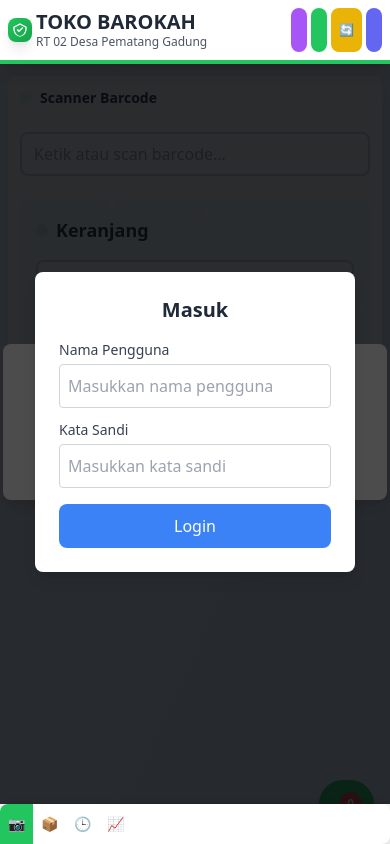
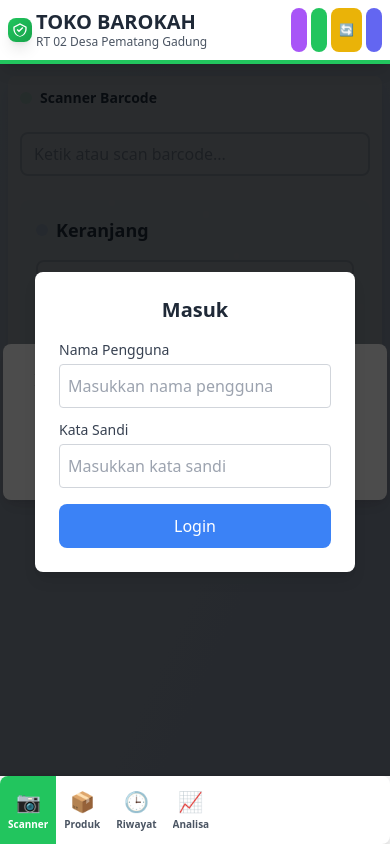
Before and after one commit to tbbarokah001-eng/latihan, a website: page index.html in a window 390 px wide. Drawn offline with nearby package versions, Linux system fonts and the light colour scheme; no server answers.

Commit message:
Add files via upload

```diff
--- a/index.html
+++ b/index.html
@@ -88,14 +88,11 @@
                 #navContainer button {
                     flex: 1 1 0 !important;
                     width: auto !important;
-                    /* Use a smaller minimum height and font size for the navigation
-                     * buttons to reduce the bar’s vertical footprint. This reverts
-                     * their size closer to the original design while still being
-                     * easily tappable. */
-                    min-height: 40px !important;
+                    /* Increase minimum height to accommodate both icon and label stacked vertically on mobile */
+                    min-height: 56px !important;
                     font-size: 14px !important;
-                    padding-top: 0.5rem !important;
-                    padding-bottom: 0.5rem !important;
+                    padding-top: 0.75rem !important;
+                    padding-bottom: 0.75rem !important;
                 }
                 #contentContainer {
                     margin-left: 0 !important;
@@ -395,22 +392,29 @@
                 <div id="navContainer" class="bg-white rounded-lg sm:rounded-xl shadow-lg mb-3 sm:mb-6">
                     <div class="flex border-b border-gray-200 overflow-x-auto">
                     <button onclick="switchTab('scanner')" id="scannerTab" class="flex-1 py-2 px-2 sm:py-4 sm:px-6 text-center font-semibold transition-colors bg-green-500 text-white rounded-tl-lg sm:rounded-tl-xl whitespace-nowrap text-xs sm:text-base">
-                         <!-- Add icon for mobile and text for desktop -->
-                         <span class="sm:hidden">📷</span>
-                         <span class="hidden sm:inline">Scanner</span>
+                        <div class="flex flex-col items-center sm:flex-row sm:items-center justify-center">
+                            <span class="text-xl">📷</span>
+                            <span class="text-[10px] sm:text-base sm:ml-2">Scanner</span>
+                        </div>
                     </button>
                     <button onclick="switchTab('products')" id="productsTab" class="flex-1 py-2 px-2 sm:py-4 sm:px-6 text-center font-semibold transition-colors text-gray-600 hover:text-green-600 hover:bg-green-50 whitespace-nowrap text-xs sm:text-base">
-                         <span class="sm:hidden">📦</span>
-                         <span class="hidden sm:inline">Produk</span>
+                        <div class="flex flex-col items-center sm:flex-row sm:items-center justify-center">
+                            <span class="text-xl">📦</span>
+                            <span class="text-[10px] sm:text-base sm:ml-2">Produk</span>
+                        </div>
                     </button>
                     <!-- Navigation tab for transaction history (Riwayat). Visible to users. -->
                     <button onclick="switchTab('history')" id="historyTab" class="flex-1 py-2 px-2 sm:py-4 sm:px-6 text-center font-semibold transition-colors text-gray-600 hover:text-green-600 hover:bg-green-50 whitespace-nowrap text-xs sm:text-base">
-                         <span class="sm:hidden">🕒</span>
-                         <span class="hidden sm:inline">Riwayat</span>
+                        <div class="flex flex-col items-center sm:flex-row sm:items-center justify-center">
+                            <span class="text-xl">🕒</span>
+                            <span class="text-[10px] sm:text-base sm:ml-2">Riwayat</span>
+                        </div>
                     </button>
                     <button onclick="switchTab('analysis')" id="analysisTab" class="flex-1 py-2 px-2 sm:py-4 sm:px-6 text-center font-semibold transition-colors text-gray-600 hover:text-green-600 hover:bg-green-50 rounded-tr-lg sm:rounded-tr-xl whitespace-nowrap text-xs sm:text-base">
-                         <span class="sm:hidden">📈</span>
-                         <span class="hidden sm:inline">Analisa</span>
+                        <div class="flex flex-col items-center sm:flex-row sm:items-center justify-center">
+                            <span class="text-xl">📈</span>
+                            <span class="text-[10px] sm:text-base sm:ml-2">Analisa</span>
+                        </div>
                     </button>
                     </div>
                 </div>
```
